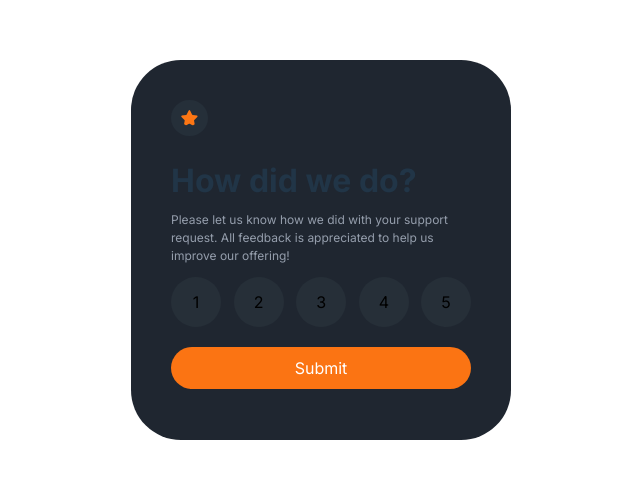
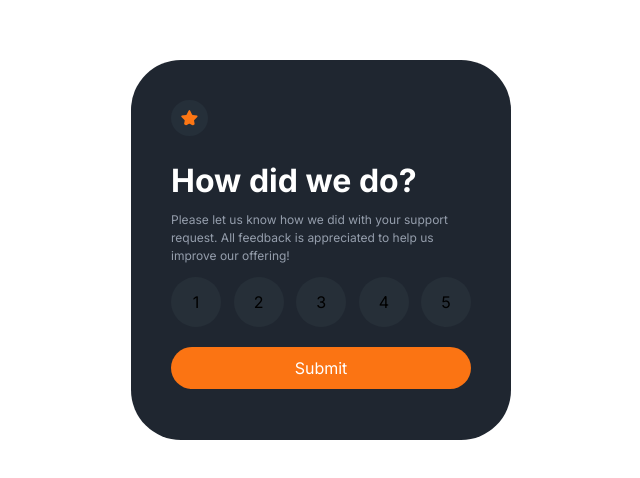
Before and after one commit to hishanstha420/interactive-rating, a React (Vite) app: page / in a window 1280 px wide. Shown: the part 150-628 px from the top of the page, without its empty margins (319-959 px from the left). Built offline with nearby package versions, Linux system fonts and the light colour scheme.

Commit message:
small change in css

```diff
--- a/src/components/rating.css
+++ b/src/components/rating.css
@@ -1,5 +1,3 @@
-
-
 .Panel
 {
     background-color:#1f2630;
@@ -16,6 +14,7 @@
 }
 .title
 {
+  color: var(--White);
   font-size: 32px;
   margin-bottom: 4px;
 }
```
